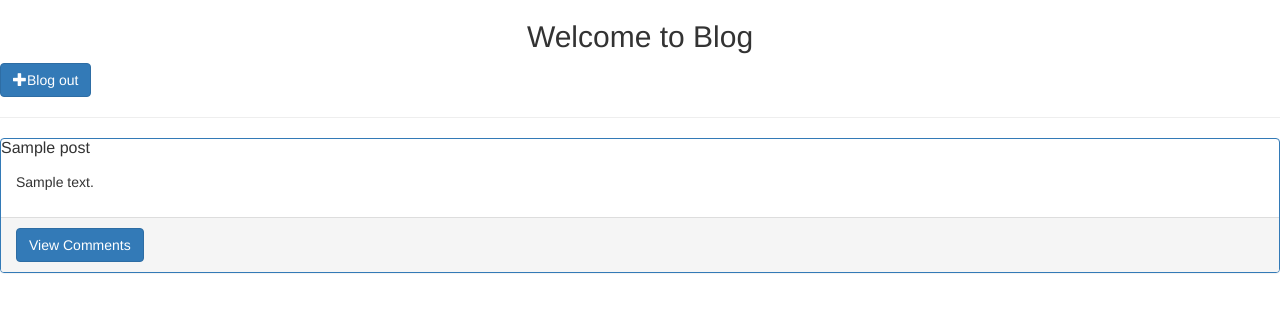
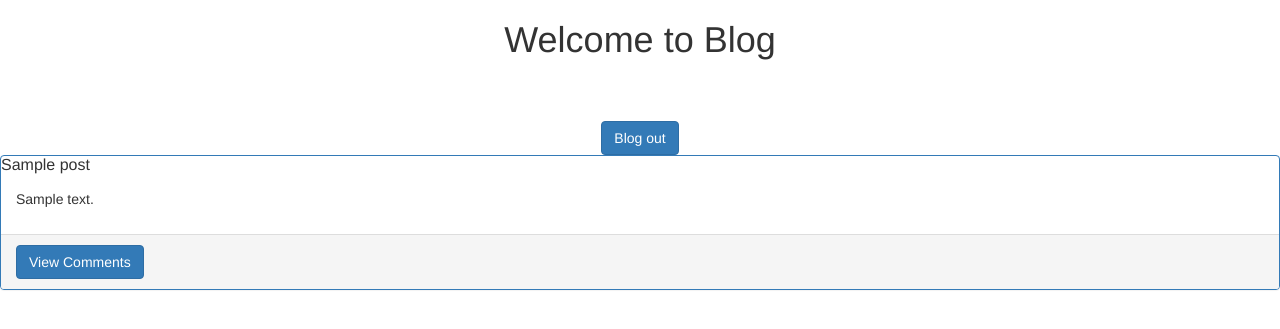
Before and after one commit to cliffnyendwe/blog-post, a Flask app: page / in a window 1280 px wide. Shown: the part 51-380 px from the top of the page. Run offline with Flask 2, Linux system fonts and the light colour scheme; tables that the repository leaves empty hold one stand-in row (values such as "Sample post"); some libraries are stand-ins or nearby versions.

Commit message:
aligned text of index.html to the center

```diff
--- a/app/static/css/index.css
+++ b/app/static/css/index.css
@@ -0,0 +1,5 @@
+.blog{
+    text-align: center;
+    font-size:x-large;
+    margin-top:60px;
+}
--- a/app/templates/email/sub.txt
+++ b/app/templates/email/sub.txt
@@ -1,3 +1,3 @@
-Hello {{user.username}}!
+Hi {{user.username}}!
 
-You are now subscribed to Peach Blog.
+You are now subscribed to Blog,feel free to blog out.
--- a/app/templates/email/welcome_user.txt
+++ b/app/templates/email/welcome_user.txt
@@ -1,3 +1,3 @@
 Hello {{user.username}}
-Welcome to pitch
-We have just seen you have signed up for our application and want to welcome you to the family. Please enjoy the reviews of all your  favourite films.
+Welcome to blog
+We have just seen you have signed up for our application and want to welcome you to the family. Please enjoy the blogs and don't foret to subsribe before you blog out.
--- a/app/templates/index.html
+++ b/app/templates/index.html
@@ -2,10 +2,12 @@
 
 {% block content %}
 <div id="blog">
-  <h2 style ="text-align:center">Welcome to  Blog</h2>
-  <a class="btn btn-primary " href="{{url_for('main.new_post')}}"><span class="glyphicon glyphicon-plus"
+    <h1 style="text-align:center">Welcome to Blog</h1>
+    <div class="blog">
+        <a class="btn btn-primary " href="{{url_for('main.new_post')}}"><span class="glyphicon glyphicon-emoji"
                 aria-hidden="true"></span>Blog out</a>
-  <hr>
+    </div>
+
 
     {% for post in posts %}
     <div class="panel panel-primary">
@@ -23,7 +25,8 @@
         </div>
 
         {% else %}
-      <div class="panel-footer"><a class="btn btn-primary text-center" href="{{url_for('main.view_post', id=post.id)}}">View Comments</a></div>
+        <div class="panel-footer"><a class="btn btn-primary text-center" href="{{url_for('main.view_post', id=post.id)}}">View
+                Comments</a></div>
         {%endif%}
     </div>
     {% endfor %}
```
Also changed, not shown: app/auth/forms.py (+0 -25 lines), app/main/forms.py (+0 -25 lines), app/templates/category.html (deleted, +0 -32 lines), app/templates/profile/profile.html (+2 -51 lines), app/templates/view.html (+0 -26 lines). Lines whose indentation alone changed are shown as unchanged.
